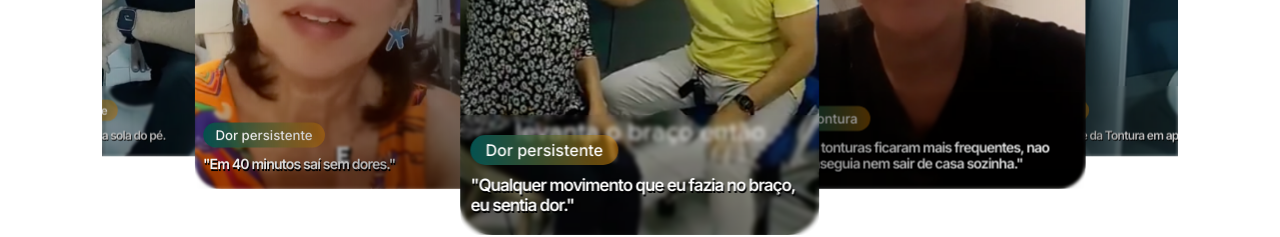
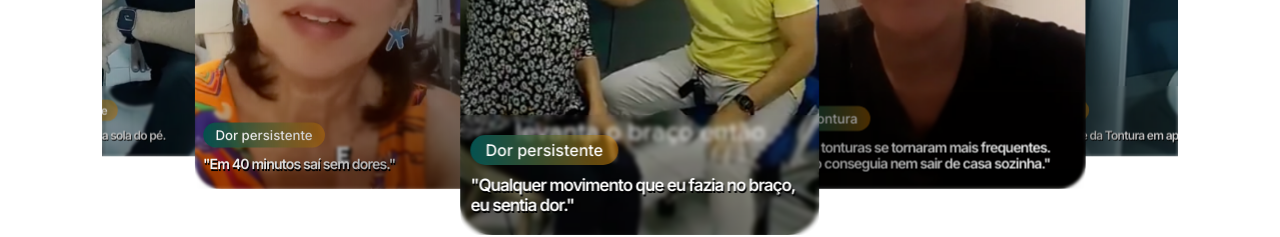
Before and after one commit to fisioterapeuta-samer/physiotherapy-landing-page, a Next.js app: page / in a window 1280 px wide. Shown: the part 2280-2517 px from the top of the page. Built offline with nearby package versions, Linux system fonts and the light colour scheme.

Commit message:
fixing typo

```diff
--- a/src/components/forthSection/index.tsx
+++ b/src/components/forthSection/index.tsx
@@ -122,7 +122,7 @@ function ForthSection() {
             </div>
             <div className={style.swiper_slide_label_wrapper}>
               <p className={style.swiper_slide_label}>
-                &quot;As tonturas ficaram mais frequentes, nao conseguia nem
+                &quot;As tonturas se tornaram mais frequentes. Não conseguia nem
                 sair de casa sozinha.&quot;
               </p>
             </div>
```
